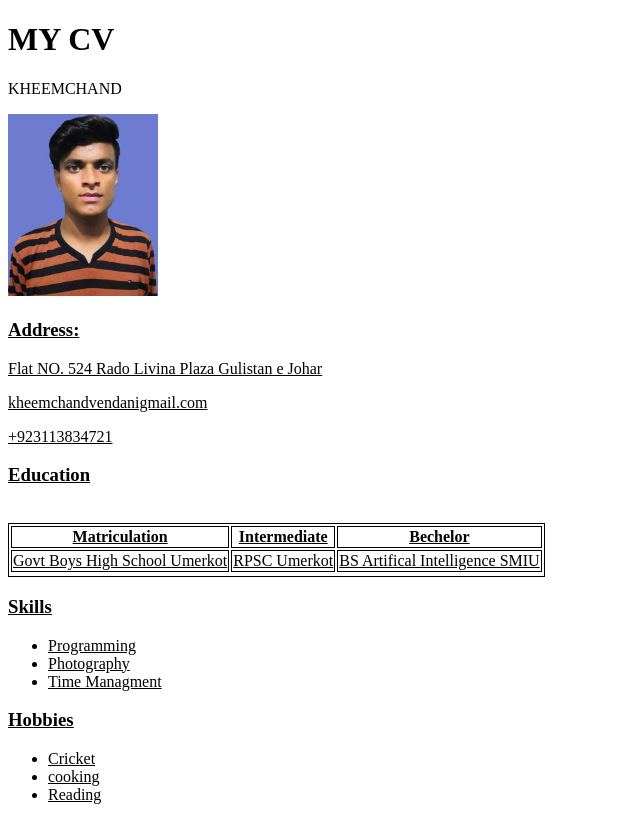
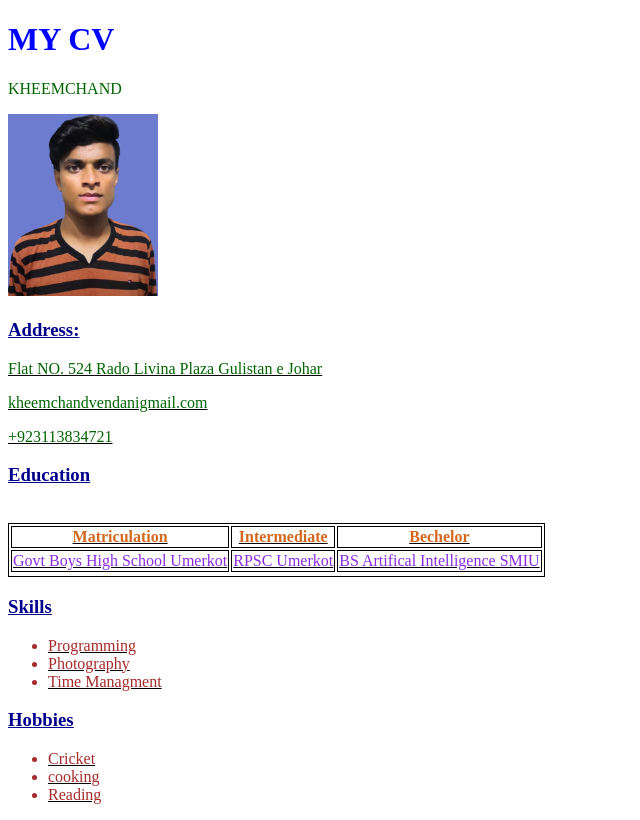
Before and after one commit to kheemchand786/MYCV, a plain HTML site: page index.html in a window 1280 px wide. Shown: the whole page, without its empty margins (0-640 px from the left). Drawn offline with Linux system fonts and the light colour scheme.

Commit message:
My resume

```diff
--- a/index.html
+++ b/index.html
@@ -7,6 +7,7 @@
     <meta http-equiv="X-UA-Compatible" content="IE=edge">
     <meta name="viewport" content="width=device-width, initial-scale=1.0">
     <title>MY CV</title>
+    <link rel="stylesheet" href="style.css">
     <style>
         table,
         th {
--- /dev/null
+++ b/style.css
@@ -0,0 +1,27 @@
+h1 {
+    color: blue;
+}
+
+p {
+    color: darkgreen
+}
+
+h3 {
+    color: darkblue
+}
+
+tr {
+    color: chocolate;
+}
+
+td {
+    color: blueviolet
+}
+
+li {
+    color: brown
+}
+
+border1px {
+    color: blue
+}
```
